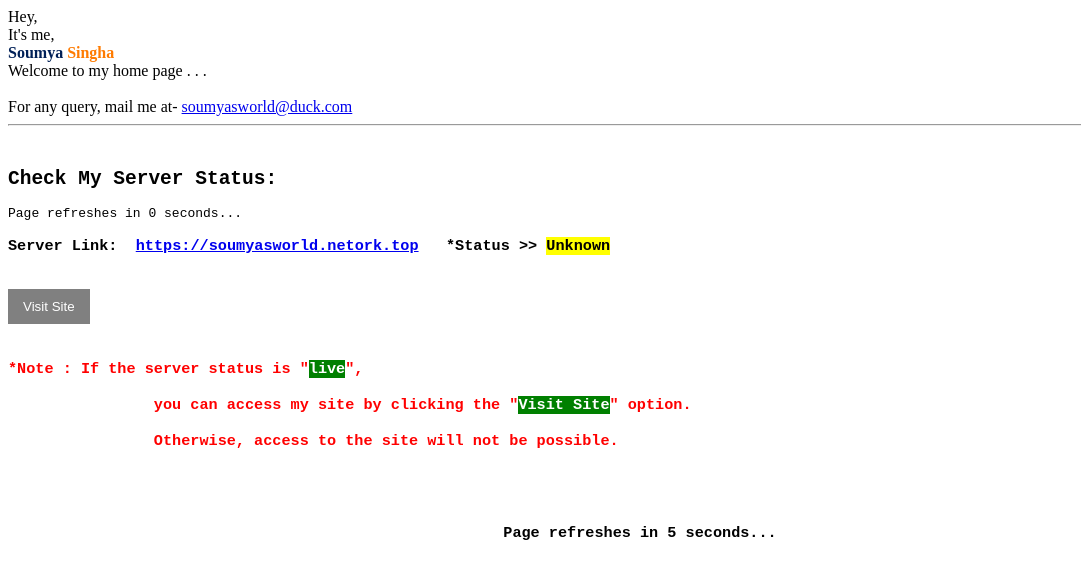
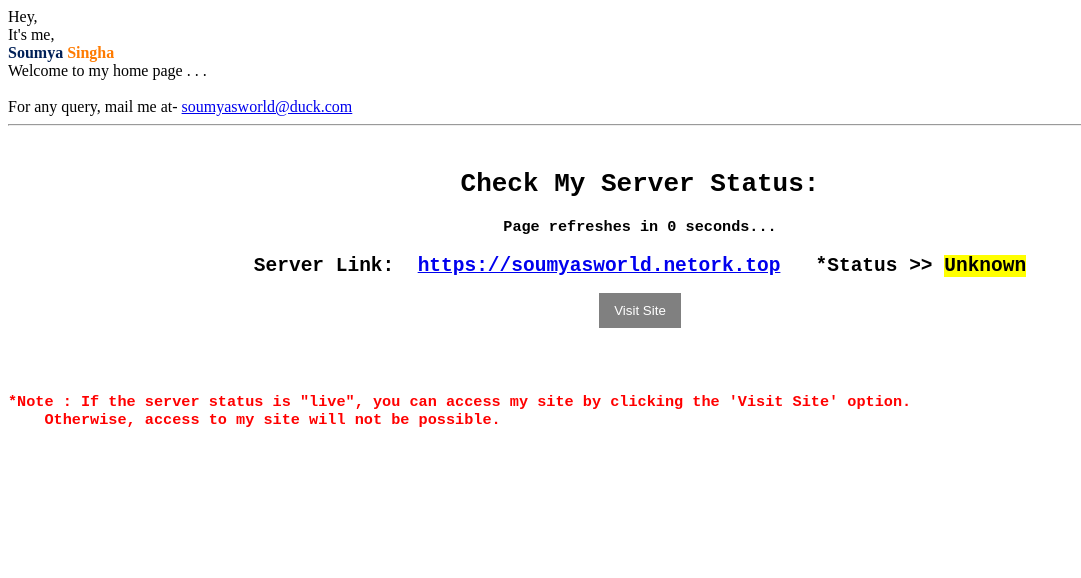
Before and after one commit to soumyasworld/soumyasworld.github.io, a plain HTML site: page index.html in a window 1280 px wide. Shown: the whole page, without its empty margins (0-1081 px from the left). Drawn offline with Linux system fonts and the light colour scheme; no server answers.

Commit message:
index.html

```diff
--- a/index.html
+++ b/index.html
@@ -16,8 +16,10 @@ Welcome to my home page . . .
 <br>
 
 <meta http-equiv="refresh" content="5">
-<pre><h2>Check My Server Status:</h2></pre>
-<pre>Page refreshes in <span id="countdown">5</span> seconds...</pre>
+<pre style="text-align: center;"><h1>Check My Server Status:</h1></pre>
+
+<h3><pre style="text-align: center;">Page refreshes in <span id="countdown">5</span> seconds...</pre></h3>
+<!-- <pre>Page refreshes in <span id="countdown">5</span> seconds...</pre> -->
 <p id="demo"></p>
 
 <style>
@@ -69,8 +71,8 @@ function checkserver(id){
 
 
 for (let i = 0; i < ser.length; i++) {
-	text += '<pre><h3>Server Link:  <a target="_blank" href="'+ser[i]+'">'+ser[i]+'</a>   *Status >> <font id="'+(i+1)+'">Unknown</font></h3></pre><br>';
-	  text += '<button id="visit-btn-' + (i+1) + '" class="inactive-btn" onclick="window.open(\'' + ser[i] + '\')" disabled>Visit Site</button><br><br>';
+	text += '<pre style="text-align: center;"><h2>Server Link:  <a target="_blank" href="'+ser[i]+'">'+ser[i]+'</a>   *Status >> <font id="'+(i+1)+'">Unknown</font></h2></pre>';
+	  text += '<pre style="text-align: center;"<h3><button id="visit-btn-' + (i+1) + '" class="inactive-btn" onclick="window.open(\'' + ser[i] + '\')" disabled>Visit Site</button></h3></pre><br><br>';
 }
 
 document.getElementById("demo").innerHTML = text;
@@ -92,14 +94,8 @@ function updateCountdown() {
 }
 
 setInterval(updateCountdown, 1000); // Update countdown every second
-</script>
-
-	<h3><pre style="color: red;">*Note : If the server status is "<b style="color: white; background-color: green;">live</b>",<br>
-		you can access my site by clicking the "<b style="color: white; background-color: green;">Visit Site</b>" option.<br>
-		Otherwise, access to the site will not be possible.</pre></h3>
-	<br>
-	<br>
-
-	<h3><pre style="text-align: center;">Page refreshes in <span id="countdown">5</span> seconds...</pre></h3>
+pti</script>
+<pre style="color: red;"><h3>*Note : If the server status is "live", you can access my site by clicking the 'Visit Site' option.
+    Otherwise, access to my site will not be possible.</h3></pre>
 	</body>
 </html>
```
